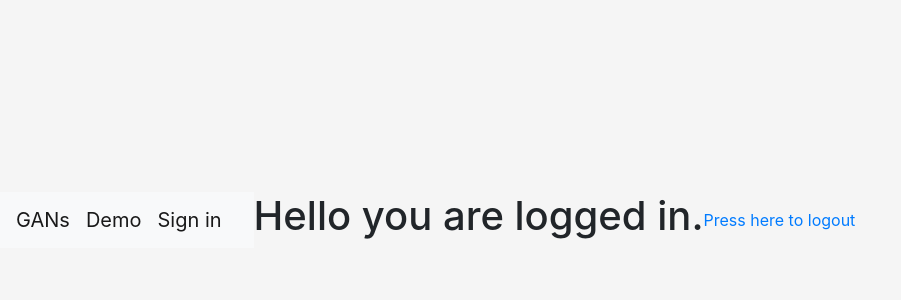
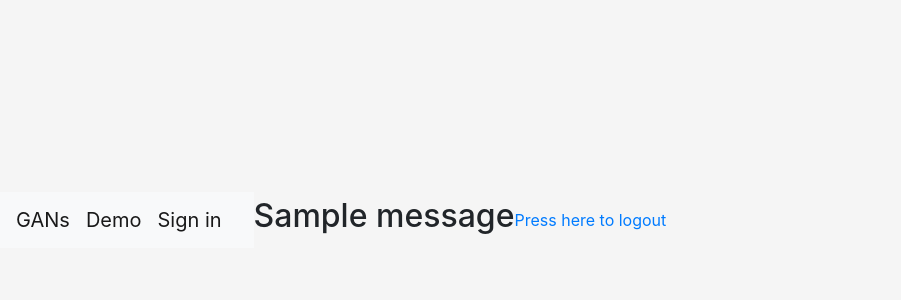
Before and after one commit to DarkPrinceWarrior/Bachelor_GANs, a Flask app: template app/templates/dashboard.html in a window 1280 px wide. Shown: the part 180-480 px from the top of the page, without its empty margins (0-901 px from the left). Run offline with Flask 2, Linux system fonts and the light colour scheme; the template is opened without the code that fills it, so the values that code supplies are empty; one stand-in notice (Sample message) is shown; data that the repository does not hold is empty; some libraries are stand-ins or nearby versions.

Commit message:
flash added

```diff
--- a/app/controllers.py
+++ b/app/controllers.py
@@ -46,8 +46,8 @@ def login():
     if form.validate_on_submit():
         user = db_session.query(UserAccount).filter_by(login=form.login.data).first()
         if user and bcrypt.check_password_hash(user.phyone_password, form.password.data):
-            flash("you were just logged in!")
             login_user(user)
+            flash("you were just logged in!", "info")
             return redirect(url_for('dashboard'))
         else:
             flash("bad username or password")
--- a/app/templates/dashboard.html
+++ b/app/templates/dashboard.html
@@ -5,7 +5,16 @@
 {% block content %}
 
     <br>
- <h1>Hello you are logged in.</h1>
+
+    {% with messages = get_flashed_messages() %}
+        {% if messages %}
+            {% for message in messages %}
+                <h2>{{ message }}</h2>
+            {% endfor %}
+        {% endif %}
+    {% endwith %}
+
+    <br>
     <a href="{{url_for('logout')}}">Press here to logout</a>
 
 {% endblock %}
--- a/app/templates/login.html
+++ b/app/templates/login.html
@@ -7,6 +7,8 @@
 {% block content %}
 
     <br>
+
+
 
     <main class="form-signin w-25 m-auto">
       <form  class="form-signin" method="POST" action="/login">
```
